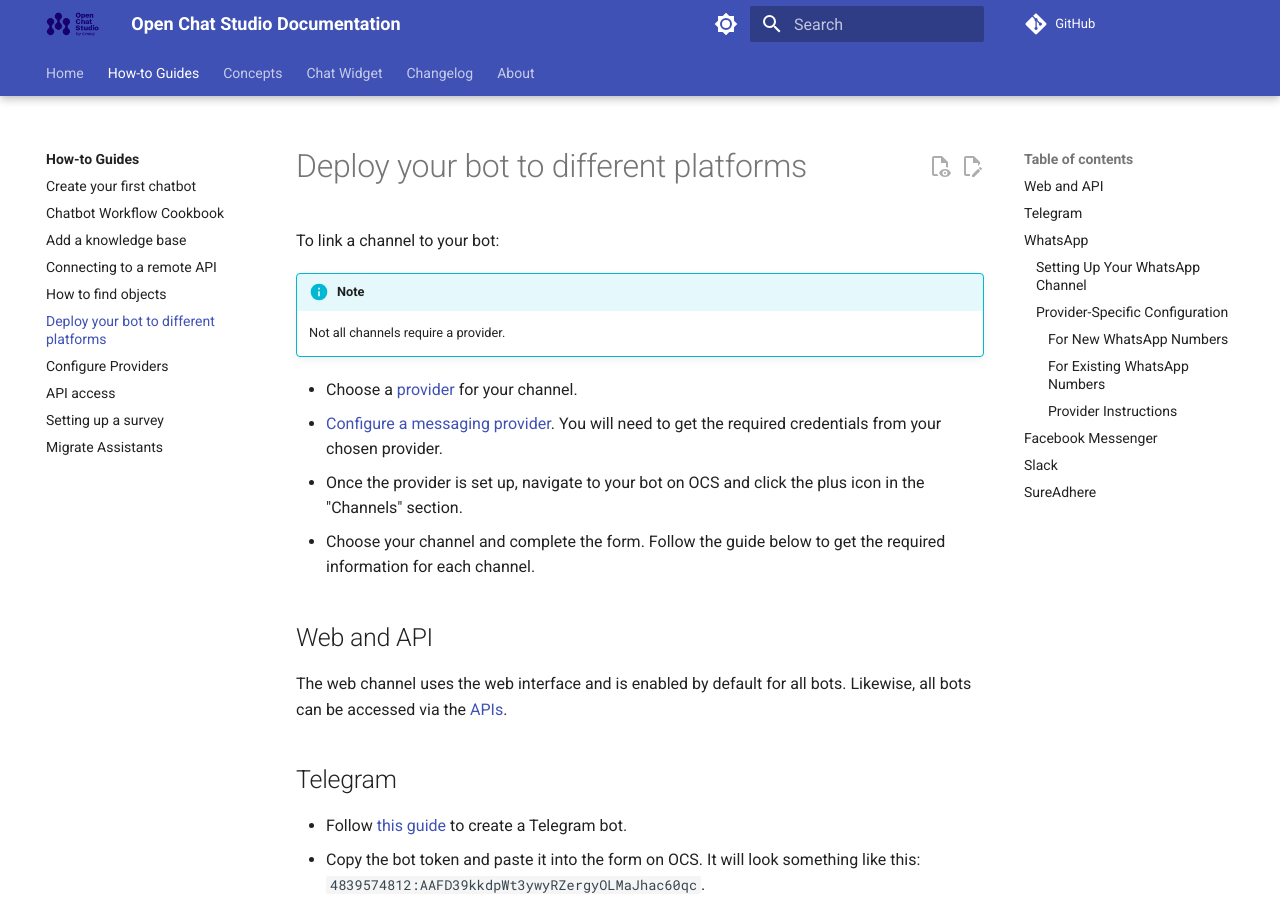
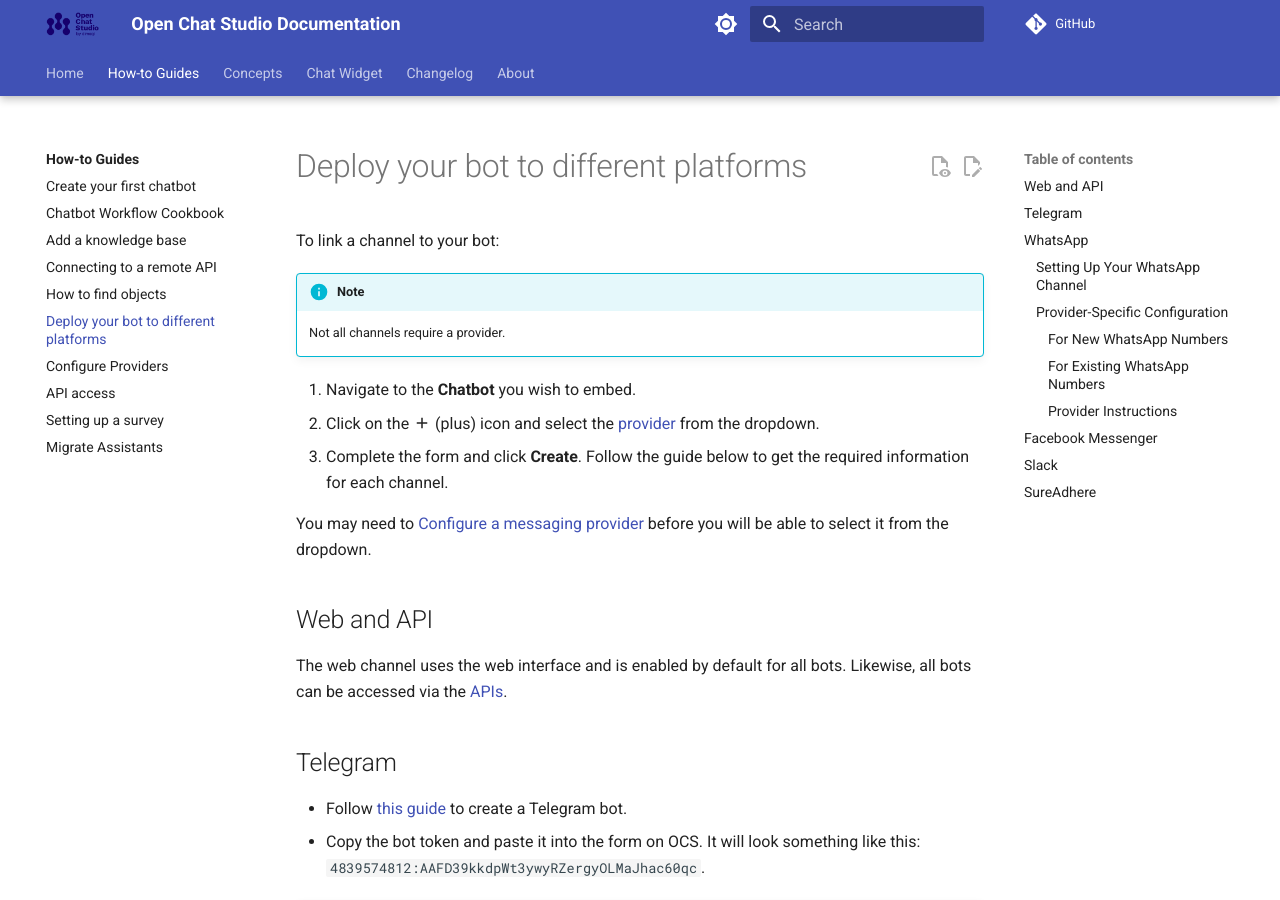
Before and after one commit to dimagi/open-chat-studio-docs, an MkDocs documentation site: the page built from docs/how-to/deploy_to_different_channels.md, in a window 1280 px wide and 900 px high. Built offline with MkDocs 1.6.1 and Material for MkDocs 9.7.7, drawn with Linux system fonts in a browser that asks for light colours; a script that is not in the unit is left out; comment, search, counter and statistics services are not loaded.

Commit message:
update how-to doc

```diff
--- a/docs/how-to/deploy_to_different_channels.md
+++ b/docs/how-to/deploy_to_different_channels.md
@@ -5,10 +5,11 @@
 !!! info "Note"
     Not all channels require a provider.
 
-- Choose a [provider][2] for your channel.
-- [Configure a messaging provider][6]. You will need to get the required credentials from your chosen provider.
-- Once the provider is set up, navigate to your bot on OCS and click the plus icon in the "Channels" section.
-- Choose your channel and complete the form. Follow the guide below to get the required information for each channel.
+1. Navigate to the **Chatbot** you wish to embed.
+2. Click on the :material-plus: (plus) icon and select the [provider][2] from the dropdown.
+3. Complete the form and click **Create**. Follow the guide below to get the required information for each channel.
+
+You may need to [Configure a messaging provider][6] before you will be able to select it from the dropdown.
 
 ## Web and API
 The web channel uses the web interface and is enabled by default for all bots. Likewise, all bots can be accessed via the [APIs][api].
```
